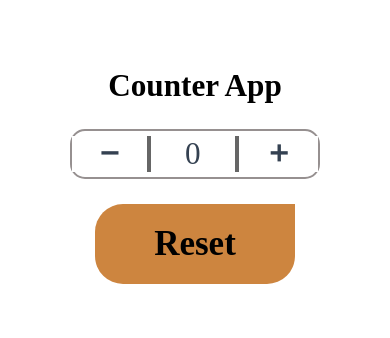
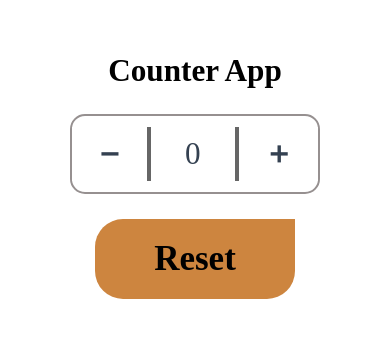
Before and after one commit to DivyanshuRajwar/Counter-App, a plain HTML site: page index.html in a window 390 px wide. Shown: the part 246-584 px from the top of the page. Drawn offline with nearby package versions, Linux system fonts and the light colour scheme.

Commit message:
Last update

```diff
--- a/style.css
+++ b/style.css
@@ -103,6 +103,11 @@ body,html{
     border-top-left-radius: 0;
     background-color: coral;
 }
+.left:hover{
+    border-top-left-radius: 28px;
+    border-bottom-right-radius: 0;
+    border-bottom-left-radius: 28px;
+}
 
 .reset h2{
     font-size: 35px;
@@ -111,13 +116,22 @@ body,html{
 @media (max-width:600px) {
     body{
         overflow-y:hidden ;
+        display: flex;
+        justify-content: center;
+        align-items: center;
+    }
+    .inc{
+        height: 70%;
+    }
+    .dec{
+        height: 70%;
     }
     .heading h1{
         font-size: 8vw;
     }
     .content {
         width: 250px;
-        height: 50px;
+        height: 80px;
     }
     .dec i{
         font-size: 7vw;
@@ -129,5 +143,7 @@ body,html{
         width: 25vw;
         font-size:8vw ;
     }
-
+    .reset:hover{
+        background-color: ;
+    }
 }
```
Also changed, not shown: index.html (+5 -1 lines).
